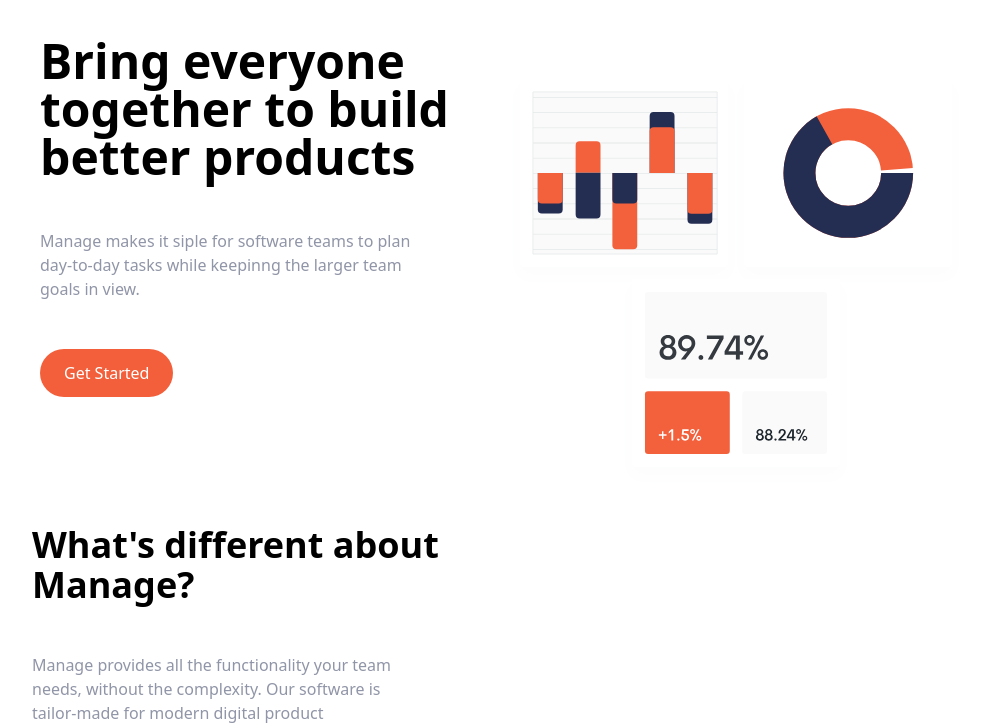
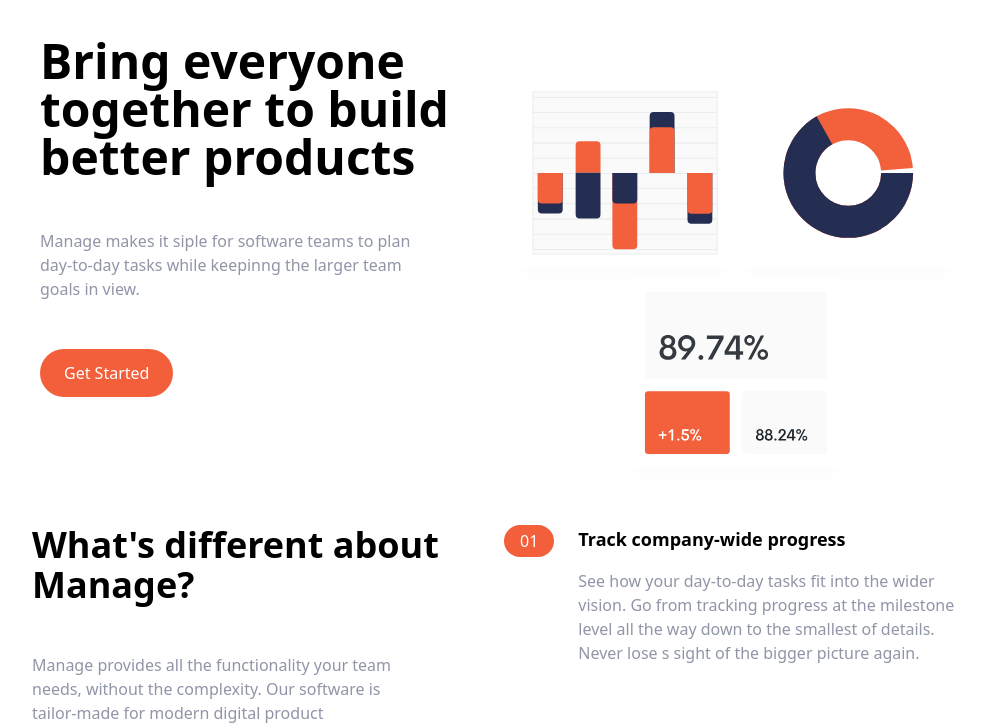
Before and after one commit to Nebenmor/Manage2, a website: page public/index.html in a window 1280 px wide. Shown: the part 99-824 px from the top of the page, without its empty margins (136-1135 px from the left). Drawn offline with Linux system fonts and the light colour scheme.

Commit message:
implement numbered list

```diff
--- a/public/index.html
+++ b/public/index.html
@@ -68,6 +68,32 @@
                     </p>
                   </div>
 
+                  <!-- Numbered List -->
+                   <div class="flex flex-col space-y-8 md:w-1/2">
+                    <!-- List Item 1 -->
+                    <div class="flex flex-col space-y-3 md:space-y-0 md:space-x-6 md:flex-row">
+                        <!-- Heading -->
+                         <div class="rounded-l-full bg-brightRedSupLight md:bg-transparent">
+                            <div class="flex items-center space-x-2">
+                                <div class="px-4 py-2 text-white rounded-full md:py-1 bg-brightRed">
+                                    01
+                                </div>
+                                <h3 class="text-base font-bold md:hidden">
+                                    Track company-wide progress
+                                </h3>
+                            </div>
+                         </div>
+
+                         <div>
+                            <h3 class="hidden mb-4 text-lg font-bold md:block">
+                                Track company-wide progress
+                             </h3>
+                             <p class="text-darkGrayishBlue">
+                                See how your day-to-day tasks fit into the wider vision. Go from tracking progress at the milestone level all the way down to the smallest of details. Never lose s sight of the bigger picture again.
+                             </p>
+                         </div>
+                    </div>
+
 
      </section>
 
```
